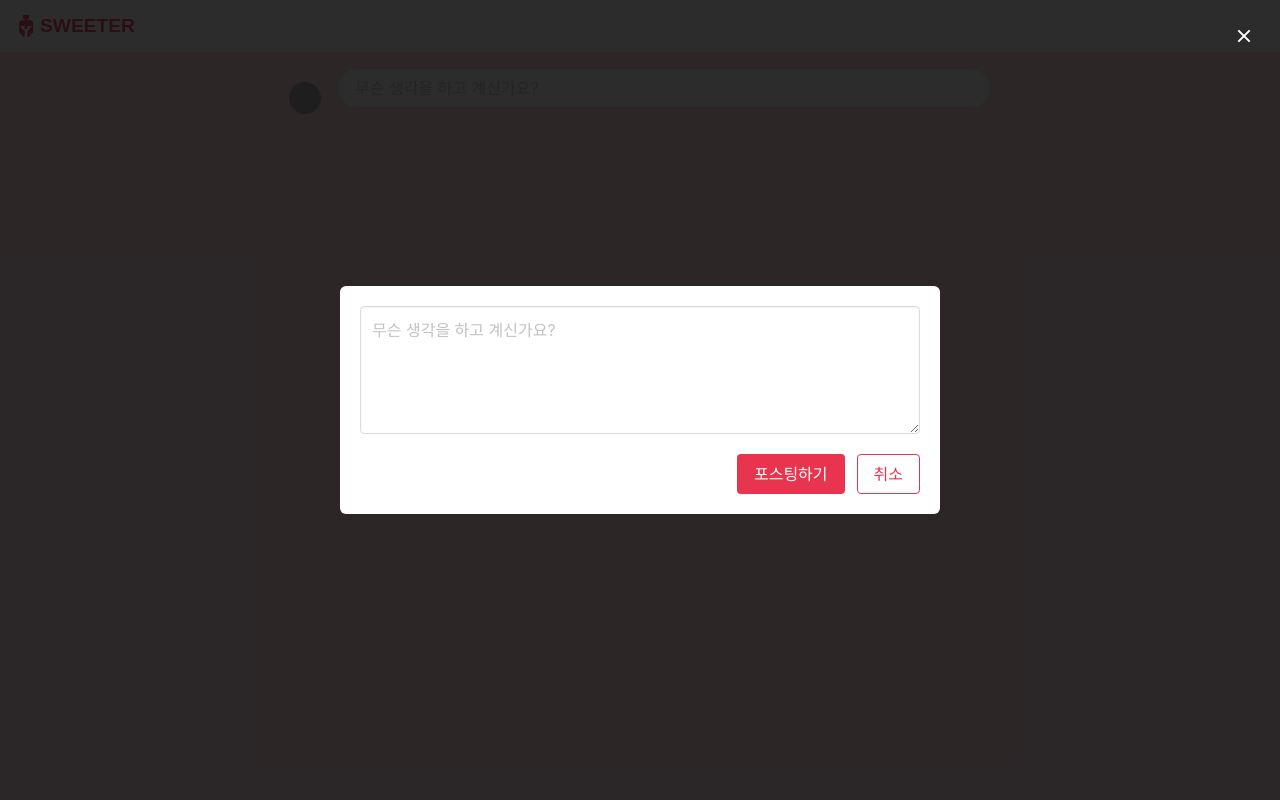
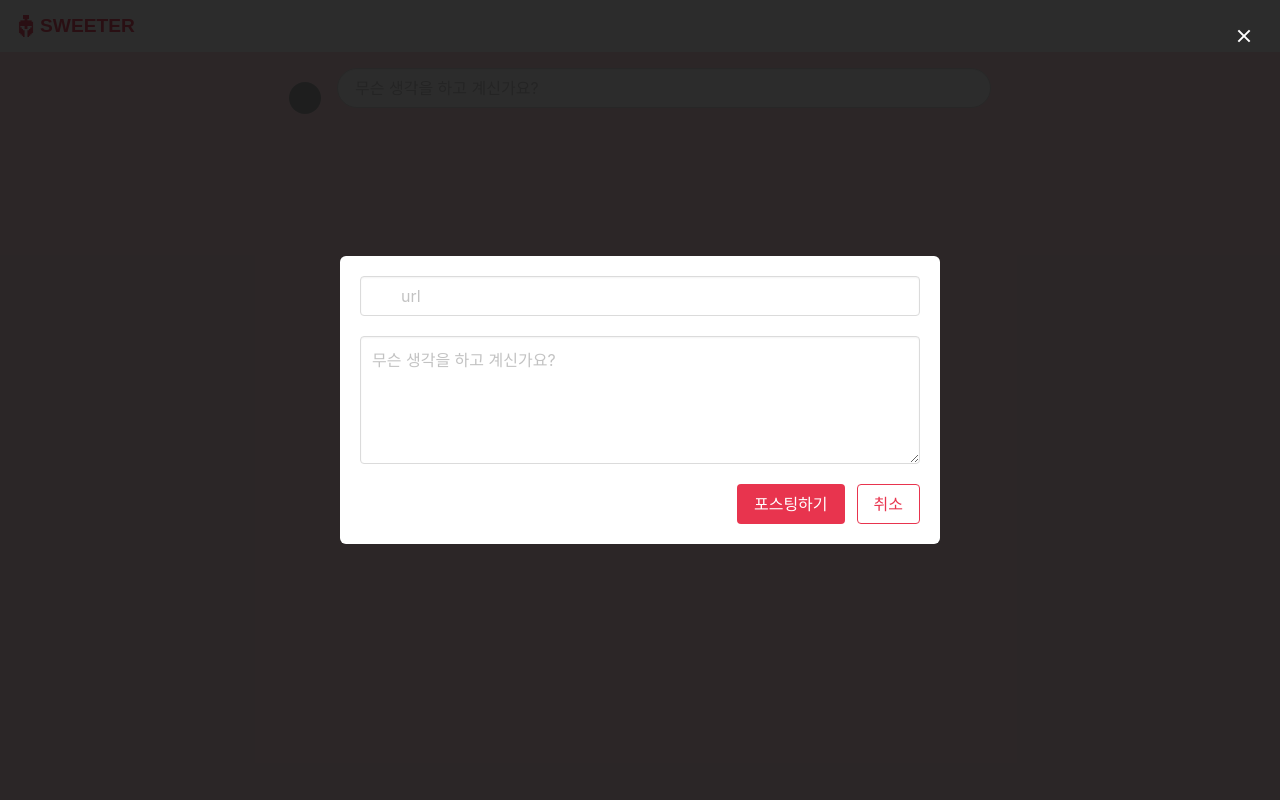
Before and after one commit to guluming/gma, a Flask app: template templates/classmain.html in a window 1280 px wide, after a click that opens the changed part. Run offline with Flask 2, Linux system fonts and the light colour scheme; the template is opened without the code that fills it, so the values that code supplies are empty; some libraries are stand-ins or nearby versions; grey boxes are pictures that could not be loaded.

Commit message:
text로 url 올라감

```diff
--- a/app.py
+++ b/app.py
@@ -138,7 +138,7 @@ def posting():
         user_info = db.users.find_one({"username": payload["id"]})
         comment_receive = request.form["comment_give"]
         date_receive = request.form["date_give"]
-        # url_receive = request.form['url_give']
+        url_receive = request.form['url_give']
         # star_receive = request.form['star_give']
 
         # headers = {
@@ -158,8 +158,8 @@ def posting():
             "profile_name": user_info["profile_name"],
             "profile_pic_real": user_info["profile_pic_real"],
             "comment": comment_receive,
-            "date": date_receive
-            # "url": url_receive,
+            "date": date_receive,
+            "url": url_receive
             # 'star': star_receive,
             # 'title': title,
             # 'image': image
--- a/static/myjs.js
+++ b/static/myjs.js
@@ -38,7 +38,7 @@ function toggle_like(post_id, type) {
 
 function post() {
     let comment = $("#textarea-post").val()
-    // let url = $("#url-post").val()
+    let url = $("#textarea-post").val()
     let today = new Date().toISOString()
 
     // let url = $('#url').val()
@@ -49,6 +49,7 @@ function post() {
         url: "/posting",
         data: {
             comment_give: comment,
+            url_give: url,
             date_give: today
             // url_give: url,
             // star_give: star
@@ -167,6 +168,7 @@ function get_posts(username) {
                                                         <br>
                                                         ${post['comment']}
                                                         <br>
+                                                        ${post['url']}
 
 
                                                     </p>
--- a/templates/classmain.html
+++ b/templates/classmain.html
@@ -65,11 +65,11 @@
                 <article class="media">
                     <div class="media-content">
                         <div class="field">
-{#                            <div class="field">#}
-{#                                <div class="control has-icons-left">#}
-{#                                    <input id="input-url" class="input" type="text" placeholder="url">#}
-{#                                </div>#}
-{#                            </div>#}
+                            <div class="field">
+                                <div class="control has-icons-left">
+                                    <input id="input-url" class="input" type="text" placeholder="url">
+                                </div>
+                            </div>
 {#                            <div class="field">#}
 {#                                <div class="control has-icons-left">#}
 {#                                    <input id="input-title" class="input" type="text" placeholder="제목">#}
```
